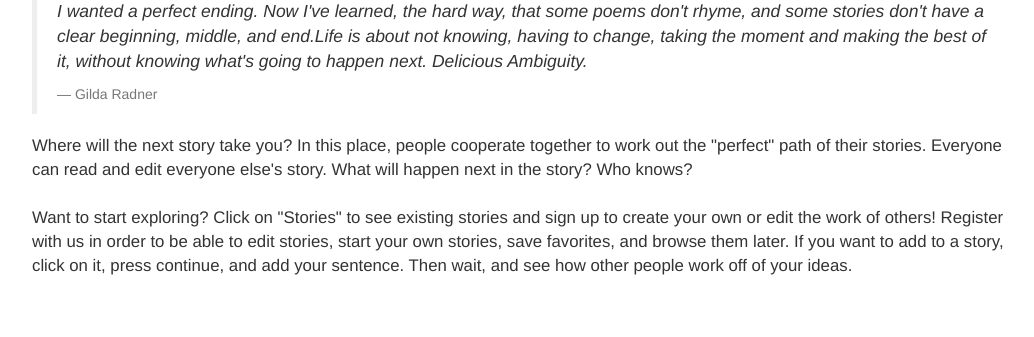
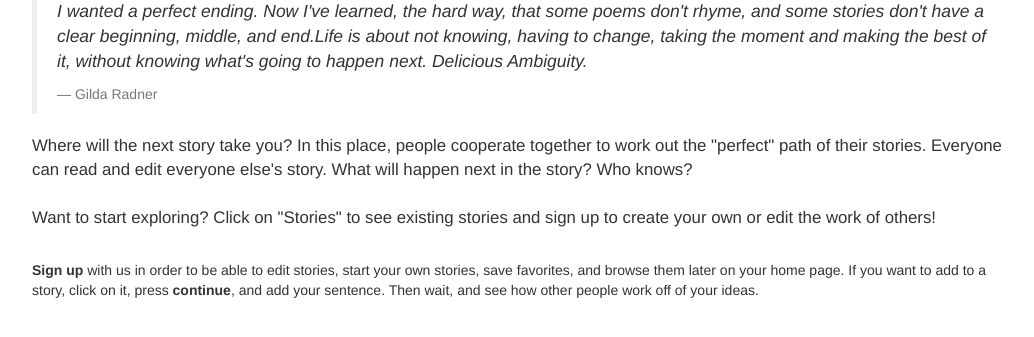
Before and after one commit to drothblatt/Untitled, a Flask app: page /home in a window 1280 px wide. Shown: the part 164-501 px from the top of the page, without its empty margins (118-1152 px from the left). Run offline with Flask 2, Linux system fonts and the light colour scheme; some libraries are stand-ins or nearby versions.

Commit message:
working on description

```diff
--- a/templates/home.html
+++ b/templates/home.html
@@ -21,8 +21,9 @@ Delicious Ambiguity.</i>
 <p style="font-size:120%">Where will the next story take you? In this place, people cooperate together to work
 out the "perfect" path of their stories. Everyone can read and edit everyone else's story. What will happen next in the story? Who knows? <br><br>
 Want to start exploring? Click on "Stories" to see existing stories and sign
-up to create your own or edit the work of others! Register with us in order to be able to edit stories, start your
-own stories, save favorites, and browse them later. If you want to add to a story, click on it, press continue,
+up to create your own or edit the work of others!</p>
+<br><p><b>Sign up</b> with us in order to be able to edit stories, start your
+own stories, save favorites, and browse them later on your home page. If you want to add to a story, click on it, press <b>continue</b>,
 and add your sentence. Then wait, and see how other people work off of your ideas.</p>
 <br>
 
```
